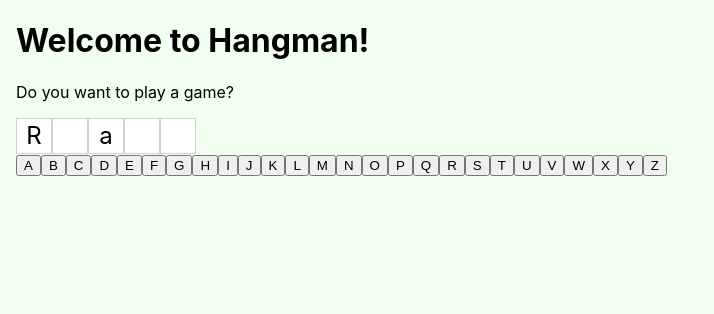
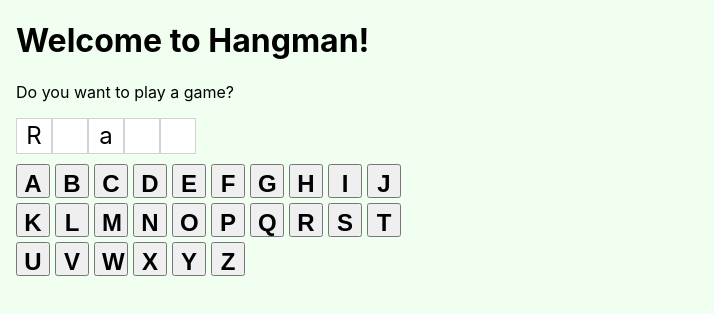
Before and after one commit to hurshik7/STUDY_react_basic, a React (Create React App) app: page / in a window 1280 px wide. Shown: the top 314 px of the page, without its empty margins (0-714 px from the left). Built offline with nearby package versions, Linux system fonts and the light colour scheme.

Commit message:
add style

```diff
--- a/src/App.css
+++ b/src/App.css
@@ -10,6 +10,25 @@
 
 .flex {
   display: flex;
+}
+
+.flex-wrap {
+  margin-top: 10px;
+  flex-wrap: wrap;
+  gap: 5px;
+}
+
+.alphabet-button {
+  font-size: 24px;
+  font-weight: bold;
+  line-height: 34px;
+  height: 34px;
+  width: 34px;
+  text-align: center;
+}
+
+.container {
+  width: 400px;
 }
 
 body {
--- a/src/button-grid.js
+++ b/src/button-grid.js
@@ -15,7 +15,7 @@ export default function() {
     ));
     // map은 새로운 배열을 만듬!
     return (
-        <div>
+        <div className="flex flex-wrap">
             {buttons}
         </div>
     );
--- a/src/button.js
+++ b/src/button.js
@@ -1,6 +1,6 @@
 export default function ({value}) {
     return (
-        <button>
+        <button className="alphabet-button">
             {value}
         </button>
     );
```
